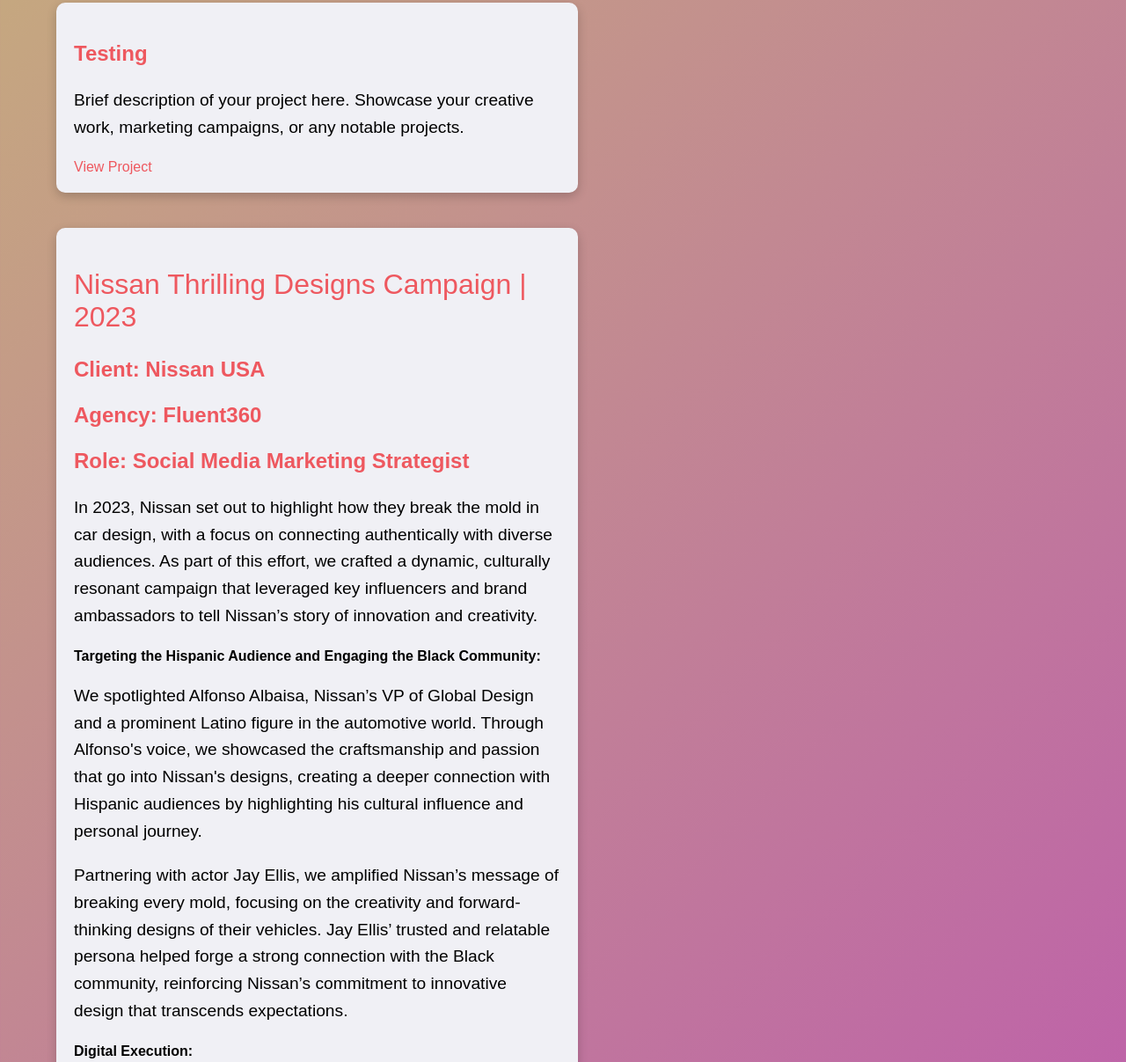
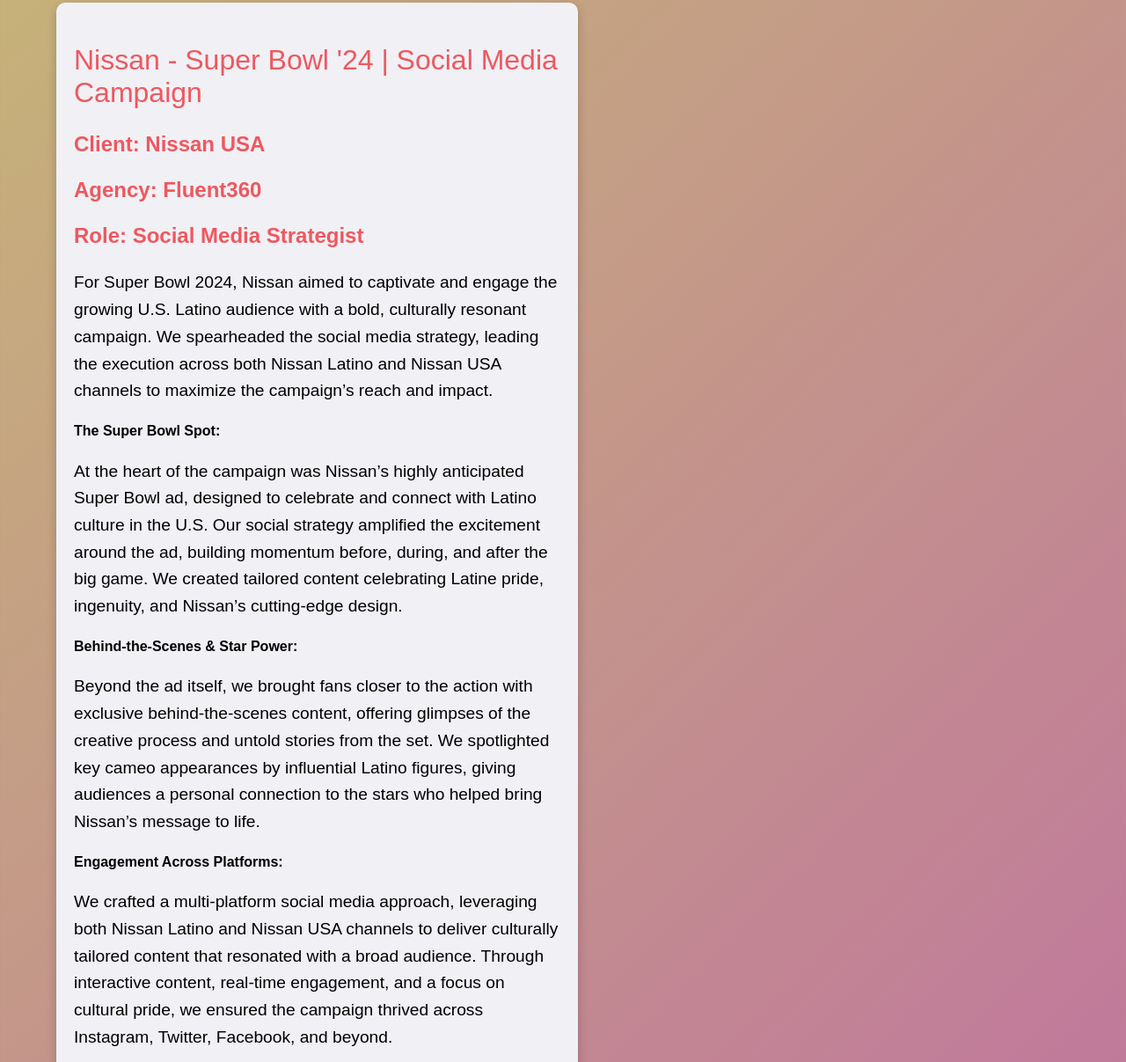
Before and after one commit to mkgreen/social-media-marketing, a plain HTML site: page index.html in a window 1280 px wide. Shown: the part 2405-3612 px from the top of the page at 88% size. Drawn offline with Linux system fonts and the light colour scheme.

Commit message:
Update index.html
adding superbowl content to profolio

```diff
--- a/index.html
+++ b/index.html
@@ -157,15 +157,24 @@
     <h2>Portfolio</h2>
     <div class="portfolio">
         <div class="portfolio-item">
-            <h3>Testing</h3>
-            <p>Brief description of your project here. Showcase your creative work, marketing campaigns, or any notable projects.</p>
+            <h2>Nissan - Super Bowl '24 | Social Media Campaign</h2>
+            <h3>Client: Nissan USA</h3>
+            <h3>Agency: Fluent360</h3>
+            <h3>Role: Social Media Strategist</h3>
+<p>For Super Bowl 2024, Nissan aimed to captivate and engage the growing U.S. Latino audience with a bold, culturally resonant campaign. We spearheaded the social media strategy, leading the execution across both Nissan Latino and Nissan USA channels to maximize the campaign’s reach and impact.</p>
+<h4>The Super Bowl Spot:</h4>
+<p>At the heart of the campaign was Nissan’s highly anticipated Super Bowl ad, designed to celebrate and connect with Latino culture in the U.S. Our social strategy amplified the excitement around the ad, building momentum before, during, and after the big game. We created tailored content celebrating Latine pride, ingenuity, and Nissan’s cutting-edge design.</p>
+<h4>Behind-the-Scenes & Star Power:</h4>
+            <p>Beyond the ad itself, we brought fans closer to the action with exclusive behind-the-scenes content, offering glimpses of the creative process and untold stories from the set. We spotlighted key cameo appearances by influential Latino figures, giving audiences a personal connection to the stars who helped bring Nissan’s message to life.</p>
+<h4>Engagement Across Platforms:</h4>
+<p>We crafted a multi-platform social media approach, leveraging both Nissan Latino and Nissan USA channels to deliver culturally tailored content that resonated with a broad audience. Through interactive content, real-time engagement, and a focus on cultural pride, we ensured the campaign thrived across Instagram, Twitter, Facebook, and beyond.</p>
             <a href="#">View Project</a>
         </div>
         <div class="portfolio-item">
             <h2>Nissan Thrilling Designs Campaign | 2023</h2>
             <h3>Client: Nissan USA</h3>
             <h3>Agency: Fluent360</h3>
-            <h3>Role: Social Media Marketing Strategist</h3>
+            <h3>Role: Social Media Strategist</h3>
 
             <p>In 2023, Nissan set out to highlight how they break the mold in car design, with a focus on connecting authentically with diverse audiences. As part of this effort, we crafted a dynamic, culturally resonant campaign that leveraged key influencers and brand ambassadors to tell Nissan’s story of innovation and creativity.</p>
 <h4>Targeting the Hispanic Audience and Engaging the Black Community:</h4>
```
